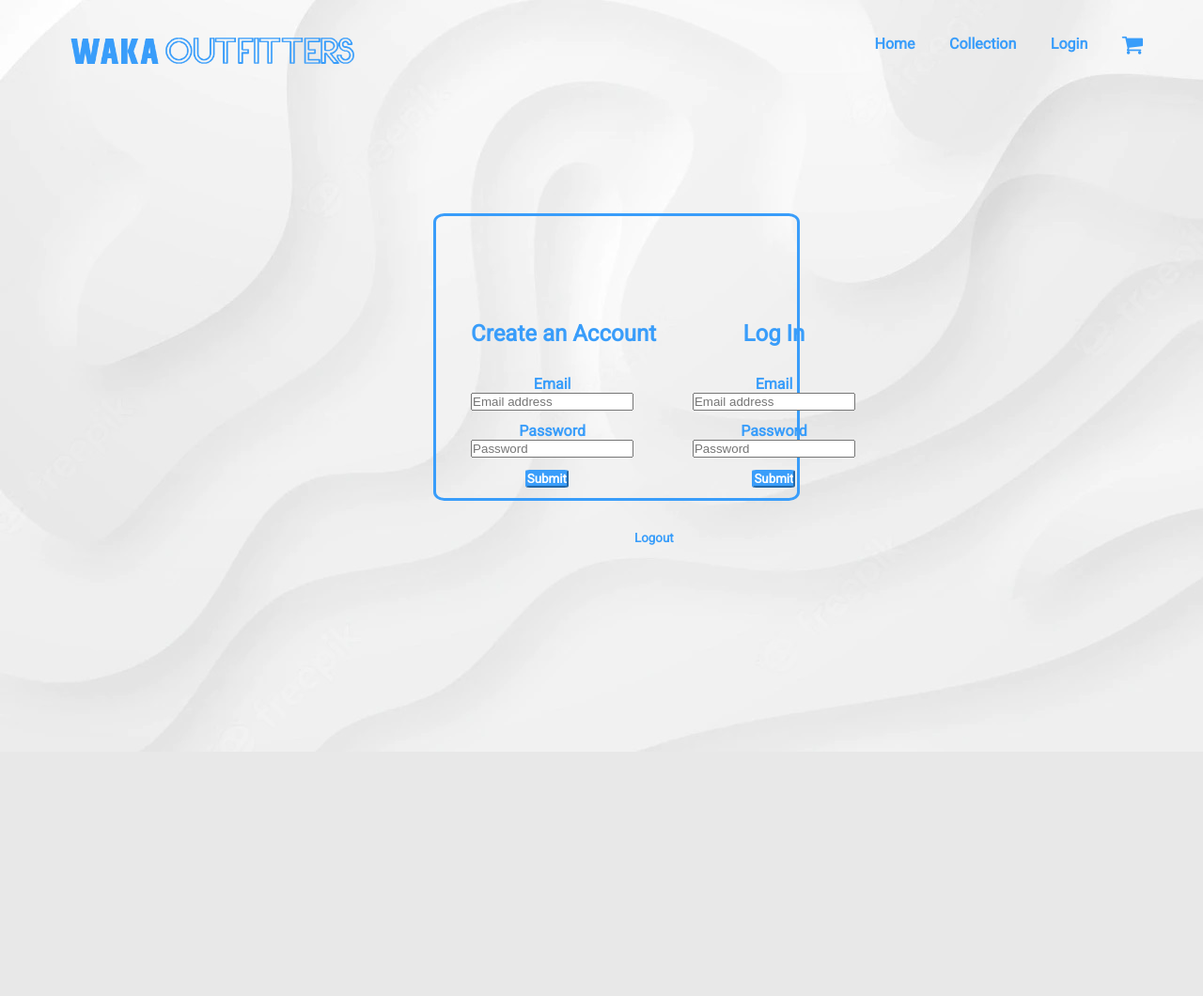
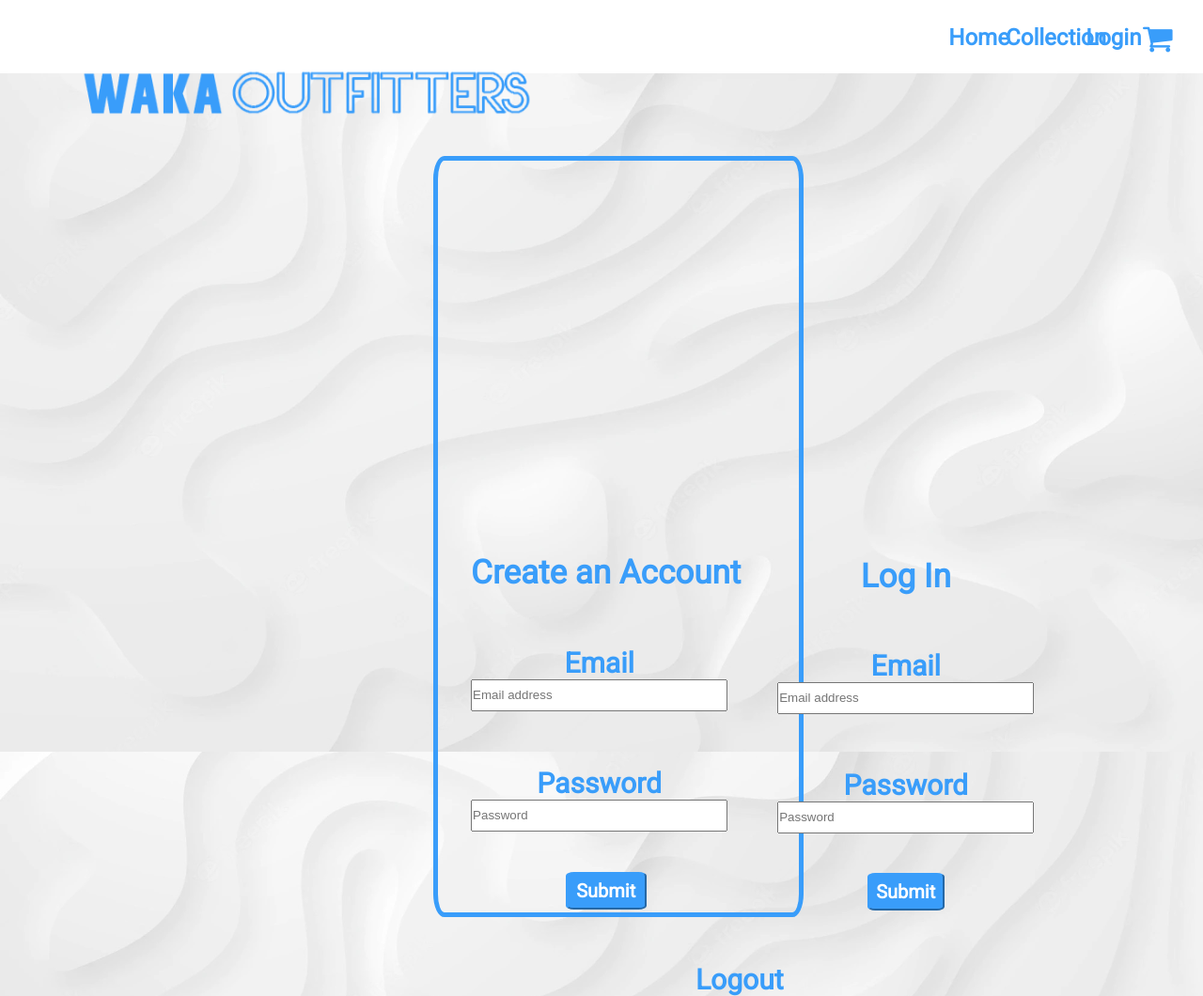
Before and after one commit to walkerhebert/Python-Capstone, a Flask app: page / in a window 1280 px wide. Shown: the whole page at 94% size. Before the commit the page ends 580 px from the top, so only its background shows below. Run offline with Flask 2, Linux system fonts and the light colour scheme.

Commit message:
another commit

```diff
--- a/crud.py
+++ b/crud.py
@@ -80,7 +80,10 @@ def create_cart_item(user_id,item_id,quantity):
 def get_cart_items_by_user_id(user_id):
     return CartItem.query.filter(CartItem.user_id == user_id).all()
 
+def delete_cart_by_cart_id(cart_id):
+    cart_session = CartItem.query.get(cart_id)
 
+    return cart_session
 
 
 
--- a/server.py
+++ b/server.py
@@ -135,7 +135,6 @@ def cart():
 
     get_user = crud.get_user_by_email(session.get("user_email"))
 
-
     cart_items = crud.get_cart_items_by_user_id(get_user.user_id)
 
     return render_template("cart.html", cart_items=cart_items)
@@ -168,11 +167,25 @@ def create_cart_item(item_id):
 
 
 
-@app.route("/carts/empty_cart")
-def empty_cart():
-    """Empty cart."""
+# @app.route("/empty_cart")
+# def empty_cart(cart_id):
+#     delete_carts = crud.delete_cart_by_cart_id(cart_id)
+#     db.session.delete(cart_id)
+#     db.session.commit()
 
-    return redirect("/cart")
+#     return render_template("empty_cart.html", delete_carts=delete_carts)
+
+
+
+# @app.route("/carts/empty_cart", methods=["POST"])
+# def empty_cart_method(cart_id):
+#     """Empty cart."""
+
+#     delete_carts = crud.delete_cart_by_cart_id(cart_id)
+#     db.session.delete(cart_id)
+#     db.session.commit()
+
+#     return redirect("/empty_cart", delete_carts=delete_carts)
 
 
 
--- a/static/styles.css
+++ b/static/styles.css
@@ -10,9 +10,17 @@
 }
 
 body {
+    background-image: url(../static/images/white-background.jpg);
+    background-repeat: no-repeat;
+    background-attachment: fixed;
+    background-size: 100% 100%;
+}
+.head-block {
+    background-color: #ffffff;
     width: 100%;
-    height: 100%;
-    background-image: url(../static/images/white-background.jpg);
+    height: 13vh;
+    z-index: 1;
+    position: fixed;
 }
 
 .flash-msg {
@@ -20,17 +28,42 @@ body {
     font-family: 'Roboto';
     font-weight: bolder;
     color: #399DFA;
+    font-size: 1.5em;
+    padding: 0;
+
+}
+
+p {
+    text-align: center;
+    font-family: 'Roboto';
+    font-weight: bolder;
+    color: #399DFA;
+    margin-top: 10%;
+    z-index: -2;
+}
+
+.page-header {
+    text-align: center;
+    font-family: 'Roboto';
+    font-weight: bolder;
+    color: #399DFA;
+    margin-top: 1%;
+    font-size: 60px;
+    z-index: -2;
 }
 
 .images {
-    height: 250px;
-    width: 150px;
+    height: 350px;
+    width: 250px;
     position: relative;
     display: flex;
     flex-wrap: wrap;
     flex-direction: row;
     object-fit: cover;
     padding-left: 60px;
+    margin-top: -32%;
+    z-index: -40;
+
 }
 
 .row {
@@ -86,20 +127,19 @@ li a {
 }
 
 
-.nav {
-    justify-content: right;
-}
 
 .nav4 {
-    padding-right: 3%;
+    padding-right: 5%;
+    padding-left: 3%;
 }
 
 .nav3 {
-    padding-right: 3%;
+    padding-right: 5%;
+
 }
 
 .nav1 {
-    padding-right: 3%;
+    padding-right: 4%;
 }
 
 .nav2 {
@@ -134,6 +174,10 @@ ul {
     font-weight: bolder;
     text-decoration: none;
     transition: ease-out .25s;
+    position: fixed;
+    margin-top: 4%;
+    font-size: 24px;
+    z-index: 30;
 }
 .nav a:hover {
     transition: ease-in-out .25s;
@@ -166,7 +212,7 @@ ul {
     display: flex;
     flex-direction: row;
     margin-left: 39.15%;
-    margin-top: -15%;
+    margin-top: -13%;
     z-index: 3;
     color: #399DFA;font-family: 'Roboto';
     font-weight: bolder;
@@ -174,21 +220,37 @@ ul {
 
 }
 
+.margin-top {
+    margin-top: 3em;
+}
+
 .border {
-    border: 3px solid #399DFA;
+    border: 5px solid #399DFA;
     width: 30%;
-    height: 300px;
+    height: 800px;
     position: relative;
     margin-left: 36%;
-    margin-top: 13%;
+    margin-top: 15%;
     z-index: -1;
     border-radius: 3%;
 }
 
 .item-name {
-   color: #399DFA;
+    color: #399DFA;
     font-family: 'Roboto';
     font-weight: bolder;
+    margin-left: 10%;
+    margin-top: 10%;
+
+}
+
+.item-name2 {
+    color: #399DFA;
+    font-family: 'Roboto';
+    font-weight: bolder;
+    padding-bottom: 3%;
+    text-align: left;
+    margin-top: 10%;
 }
 
 .sub {
@@ -208,23 +272,31 @@ ul {
 }
 
 #sub1 {
-    margin-top: 16%;
-    margin-right: 18%;
+    margin-top: 5%;
+    align-items: center;
+    height: 40px;
+    width: 30%;
+    font-size: 20px;
 }
 
 #sub2 {
-    margin-top: 18%;
+    margin-top: 5.5%;
+    align-items: center;
+    height: 40px;
+    width: 30%;
+    font-size: 20px;
 }
 
 #sub3 {
-    margin-top: 540%;
-    margin-left: -1130%;
+    margin-top: 220%;
+    margin-left: -770%;
     background: none;
     border: none;
     color: #399DFA;
     font-family: 'Roboto';
     font-weight: bolder;
     transition: ease-out .25s;
+    font-size: 30px;
 }
 
 
@@ -236,13 +308,13 @@ ul {
 }
 
  .field2 {
-
+    margin-top: -10.35%;
 
 }
 
 .field1 {
     padding-right: 5%;
-
+    margin-top: -10%;
 }
 
 .input-style {
@@ -250,15 +322,23 @@ ul {
 }
 
 
-
-
 .email {
     display: flex;
     flex-direction: column;
     padding-top: 30px;
     text-align: center;
-    height: 20px;
-    width: 173px;
+    width: 273px;
+    margin-top: -20%;
+    font-size: 30px;
+}
+
+h2 {
+    margin-top: -50%;
+    padding-bottom: 30%;
+    font-family: 'Roboto';
+    font-weight: bolder;
+    color: #399DFA;
+    font-size: 35px;
 }
 
 .password {
@@ -266,12 +346,18 @@ ul {
     flex-direction: column;
     padding-top: 30px;
     text-align: center;
-    height: 20px;
-    width: 173px;
+    width: 273px;
+    font-size: 30px;
+
+
+}
+
+.texts {
+    line-height: 30px;
 }
 
 .head-img {
-    margin-top: 4%;
+    margin-top: 6.7%;
     object-fit: fill;
 }
 
--- a/templates/base.html
+++ b/templates/base.html
@@ -11,31 +11,31 @@
     <title>
       {% block title %}{% endblock %}
     </title>
+  </head>
 
+  <body>
     {% block head %}
+    <div class="head-block"></div>
     <div class="logo"><a href="/landing">
-      <img src="../static/images/wo-logo.png" alt="logo" width="350px"></a>
+      <img src="../static/images/wo-logo.png" alt="logo" width="550px"></a>
       </div>
     <div class="nav">
       <ul>
         <li class="nav3"><a href="/landing">Home</a></li>
         <li class="nav1"><a href="/items">Collection</a></li>
         <li class="nav4"><a href="/login">Login</a></li>
-        <li class="nav2"><a href="/cart"><i style="font-size:24px" class="fa">&#xf07a;</i></a></li>
+        <li class="nav2"><a href="/cart"><i style="font-size:34px" class="fa">&#xf07a;</i></a></li>
 
       </ul>
     </div>{% endblock %}
-  </head>
-  <body>
+    <main class="margin-top">
     <i class="devicon-adonisjs-original"></i>
     {% for msg in get_flashed_messages() %}
     <p class="flash-msg">
       {{ msg }}
     </p>
   {% endfor %}
-
-    {% block body %}{% endblock %}
-
-    {% block after_body %}{% endblock %}
+      {% block body %}{% endblock %}
+    </main>
   </body>
 </html>
--- a/templates/cart.html
+++ b/templates/cart.html
@@ -1,7 +1,9 @@
 {% extends 'base.html' %} {% block title %}Cart{% endblock %}
 {% block body %}
 
-
+<div class="page-header">
+  <p>Shopping Cart</p>
+  </div>
 
 <div>
     <ul class="cart_row">
@@ -11,7 +13,7 @@
           <img class="checkout_images" src="{{ cart_item.item.image_path }}">
 
             <div class="checkout-contents">
-            <div class="item-name"> {{ cart_item.item.item_name }}</div> <div>{{ cart_item.item.price }}</div>
+            <div class="item-name3"> {{ cart_item.item.item_name }}</div> <div>{{ cart_item.item.price }}</div>
             <div> Quantity: {{ cart_item.quantity }} </div>
           </div>
         </a>
--- a/templates/homepage.html
+++ b/templates/homepage.html
@@ -12,11 +12,11 @@
 
   <form class="form1" action="/users" method="POST">
     <p class="email">
-      Email <input type="text" name="email" placeholder="Email address">
+      Email <input class="texts" type="text" name="email" placeholder="Email address">
     </p>
 
     <p class="password">
-      Password <input type="password" name="password" placeholder="Password">
+      Password <input class="texts" type="password" name="password" placeholder="Password">
     </p>
 
     <p>
@@ -31,11 +31,11 @@
 
   <form class="form2" action="/login" method="POST">
     <p class="email">
-      Email <input type="text" name="email" placeholder="Email address">
+      Email <input class="texts" type="text" name="email" placeholder="Email address">
     </p>
 
     <p class="password">
-      Password <input type="password" name="password" placeholder="Password">
+      Password <input class="texts" type="password" name="password" placeholder="Password">
     </p>
 
     <p>
```
Also changed, not shown: other parts of static/styles.css (+96 -21 lines), data/items.json (+9 -9 lines), templates/all_items.html (+5 -2 lines), templates/empty_cart.html (added, +7 -0 lines), templates/item_details.html (+4 -4 lines), templates/landing.html (+6 -4 lines).
